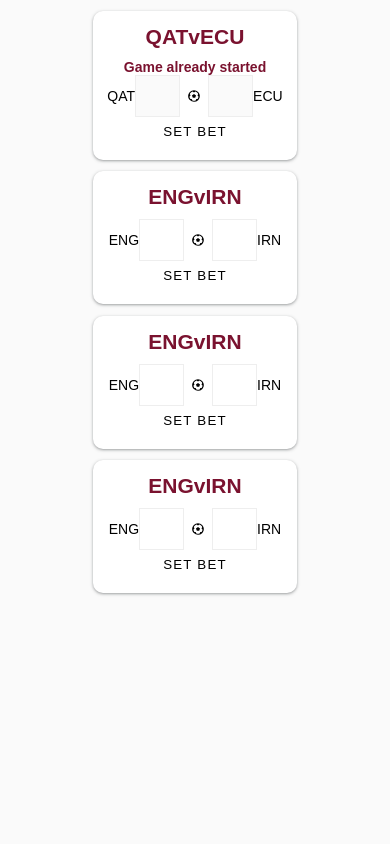
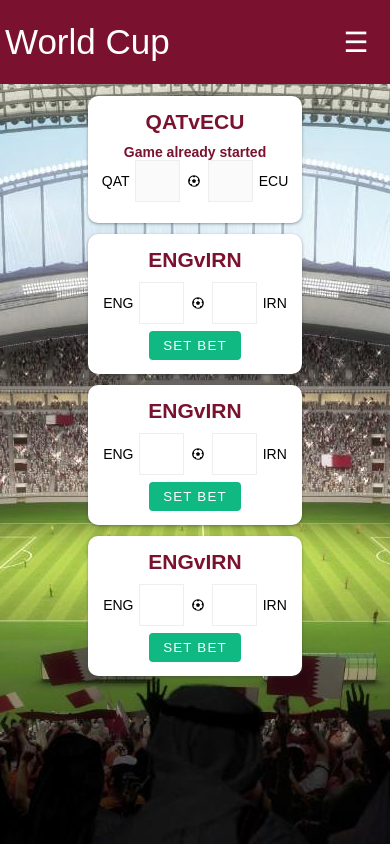
Before and after one commit to YuvalLevi5/World-Cup-Tournament, a React (Vite) app in the folder frontend/: page /mybets in a window 390 px wide. Built offline with nearby package versions, Linux system fonts and the light colour scheme; sample sign-in values are in the browser's storage.

Commit message:
finish styling header and bets page

```diff
--- a/frontend/src/App.jsx
+++ b/frontend/src/App.jsx
@@ -4,10 +4,12 @@ import Allbets from './pages/Allbets';
 import Login from './pages/Login';
 import Register from './pages/Register';
 import MyBets from './pages/MyBets';
+import AppHeader from './components/AppHeader';
 
 const App = () => {
   return (
     <Router>
+      <AppHeader />
       <Routes>
         <Route path='/mybets' element={<MyBets />} />
         <Route path='/register' element={<Register />} />
--- a/frontend/src/assets/basics/_base.scss
+++ b/frontend/src/assets/basics/_base.scss
@@ -47,3 +47,12 @@ input[type=number] {
     }
 
 }
+
+.succes {
+    background: #10b981;
+    color: #fff;
+
+    &:hover {
+        background: #34d399;
+      }
+}
--- /dev/null
+++ b/frontend/src/assets/cmps/_app-header.scss
@@ -0,0 +1,127 @@
+/* MAIN HEADER  */
+
+.main-header {
+    width: 100%;
+    background-color: #7a122f;
+    padding: 0 5px;
+    height: 10vh;
+    display: flex;
+
+}
+
+.logo {
+    color: #ffffff;
+    font-size: 2.5rem;
+}
+
+.main-header-option {
+    display: flex;
+    justify-content: space-between;
+    align-items: center;
+    flex: 1;
+}
+
+.main-nav {
+    display: flex;
+}
+
+.main-header .main-nav>* {
+    min-width: 70px;
+    height: 70px;
+
+    padding: 0 8px;
+    border: none;
+
+    color: #ffffff;
+    transition: 0.2s;
+
+    cursor: pointer;
+}
+
+.main-header .main-nav li {
+    display: flex;
+    justify-content: center;
+    align-items: center;
+}
+
+.main-header .main-nav a {
+    text-decoration: none;
+    display: flex;
+    align-items: center;
+    height: 100%;
+    color: inherit;
+}
+
+.main-header .main-nav>*:hover {
+    color: #f8f8f8;
+    transition: 0.2s;
+    background-color: rgb(140, 35, 65);
+}
+
+
+.menu-toggle-btn {
+    font-size: 2em;
+    color: #ffffff;
+    display: none;
+}
+
+@media (max-width: 860px) {
+    .screen {
+        position: fixed;
+        top: 0;
+        left: 0;
+        background-color: #fff;
+        width: 100%;
+        height: 100%;
+        cursor: pointer;
+
+        opacity: 0;
+        transition: 0.6s;
+        pointer-events: none;
+    }
+
+    body.menu-open .screen {
+        pointer-events: auto;
+        opacity: 0.7;
+    }
+
+    .main-nav {
+        position: fixed;
+        top: 0;
+        right: 0;
+        z-index: 1;
+        height: 100%;
+        flex-direction: column;
+        background-color: #111;
+        overflow-x: hidden;
+        transition: 0.5s;
+        padding-top: 60px;
+        background-color: #7a122f;
+        width: 250px;
+
+        transform: translateX(100%);
+        transition: transform 0.6s;
+    }
+
+    body.menu-open ul {
+        transform: translateX(0);
+        transition: transform 0.2s;
+    }
+
+    .main-nav li {
+        width: 100%;
+        text-decoration: none;
+        font-size: 25px;
+        color: #818181;
+        transition: 0.3s;
+        text-align: center;
+    }
+
+    .main-nav li:hover {
+        color: #f1f1f1;
+    }
+
+    .menu-toggle-btn {
+        display: block;
+    }
+}
--- a/frontend/src/assets/index.scss
+++ b/frontend/src/assets/index.scss
@@ -2,3 +2,4 @@
 
 @import './pages/login';
 @import './pages/my-pages';
+@import './cmps/app-header';
--- a/frontend/src/assets/pages/_login.scss
+++ b/frontend/src/assets/pages/_login.scss
@@ -1,5 +1,5 @@
 .form-container {
-    height: 100vh;
+    height: 90vh;
     width: 100vw;
     display: flex;
     align-items: center;
--- a/frontend/src/assets/pages/_my-pages.scss
+++ b/frontend/src/assets/pages/_my-pages.scss
@@ -1,12 +1,16 @@
 .my-bets-zone {
-    display: flex;
-    flex-direction: column;
-    align-items: center;
-    height: 100vh;
-//     background: url('imgs/fans.svg');
-//     background-repeat: no-repeat;
-// background-position:bottom;
-// background-size: 100% 100%;
+    // display: flex;
+    // flex-direction: column;
+    // align-items: center;
+    display: grid;
+    grid-template-columns: 40% 20% 40%;
+
+    img {
+        width: 100%;
+        height: 100%;
+        object-fit: cover;
+    }
+
     .game-zone {
         display: flex;
         flex-direction: column;
@@ -15,7 +19,7 @@
         padding: 1rem;
         gap: 10px;
         border-radius: 10px;
-       background-color: white;
+        background-color: white;
         box-shadow: 0 1px 2px 0 rgb(60 64 67 / 30%), 0 1px 3px 1px rgb(60 64 67 / 15%);
 
         h2 {
@@ -33,11 +37,12 @@
                 display: flex;
                 align-items: center;
                 gap: 0.5rem;
+                margin-bottom: 0.5rem;
 
-                .team1-score-section {
+                .team-score-section {
                     display: flex;
                     align-items: center;
-                    gap: 0.2rem;
+                    gap: 0.4rem;
                 }
 
 
@@ -45,3 +50,17 @@
         }
     }
 }
+
+@media (max-width: 1020px) {
+    .my-bets-zone {
+        display: flex;
+        flex-direction: column;
+        align-items: center;
+        background: url('imgs/stadium.jpg') no-repeat center center fixed;
+        height: 90vh;
+
+        img {
+            display: none;
+        }
+    }
+}
--- /dev/null
+++ b/frontend/src/components/AppHeader.jsx
@@ -0,0 +1,26 @@
+import React from 'react'
+import { NavLink } from 'react-router-dom'
+const AppHeader = () => {
+
+    const toggleMenu = () => {
+        document.body.classList.toggle('menu-open')
+    }
+    return (
+        <>
+            <div onClick={toggleMenu} className="screen"></div>
+
+            <header className="main-header">
+                <div className="main-header-option main-layout flex justify-between items-center">
+                    <div className="logo header-logo">World Cup</div>
+                    <ul className="main-nav clean-list flex">
+                        <li><NavLink to='/mybets'>My Bets</NavLink></li>
+                        <li><NavLink to='/'>All Bets</NavLink></li>
+                    </ul>
+                    <button onClick={toggleMenu} className="btn menu-toggle-btn">☰</button>
+                </div>
+            </header >
+        </>
+    )
+}
+
+export default AppHeader
--- a/frontend/src/components/Game.jsx
+++ b/frontend/src/components/Game.jsx
@@ -73,7 +73,13 @@ const Game = ({ game, index, handleBet }) => {
                         <label>{game.teamTwo}</label>
                     </div>
                 </div>
-                <button type="submit" className='btn'>Set Bet</button>
+                {
+                    ableToBet === false &&
+                    (
+
+                        <button type="submit" className='btn succes' disabled >Set Bet</button>
+                    )
+                }
             </form>
         </div>
     )
--- a/frontend/src/pages/MyBets.jsx
+++ b/frontend/src/pages/MyBets.jsx
@@ -146,16 +146,8 @@ const MyBets = () => {
   return (
     <>
       <div className='my-bets-zone'>
-        {/* {
-          currentDate && currentHour &&  (
-            <div>
-              <h1>{currentHour}</h1>
-              <h1>{currentDate}</h1>
-              </div>
-              )
-            } */}
+        <img src={two} alt="" />
         <div>
-            <h1>{currentUser?.score}</h1>
           {
             games.map((game, index) => {
               return (
@@ -170,7 +162,7 @@ const MyBets = () => {
 
           }
         </div>
-        {/* <img src={one} alt="" /> */}
+        <img src={one} alt="" />
       </div>
       <ToastContainer />
     </>
```
